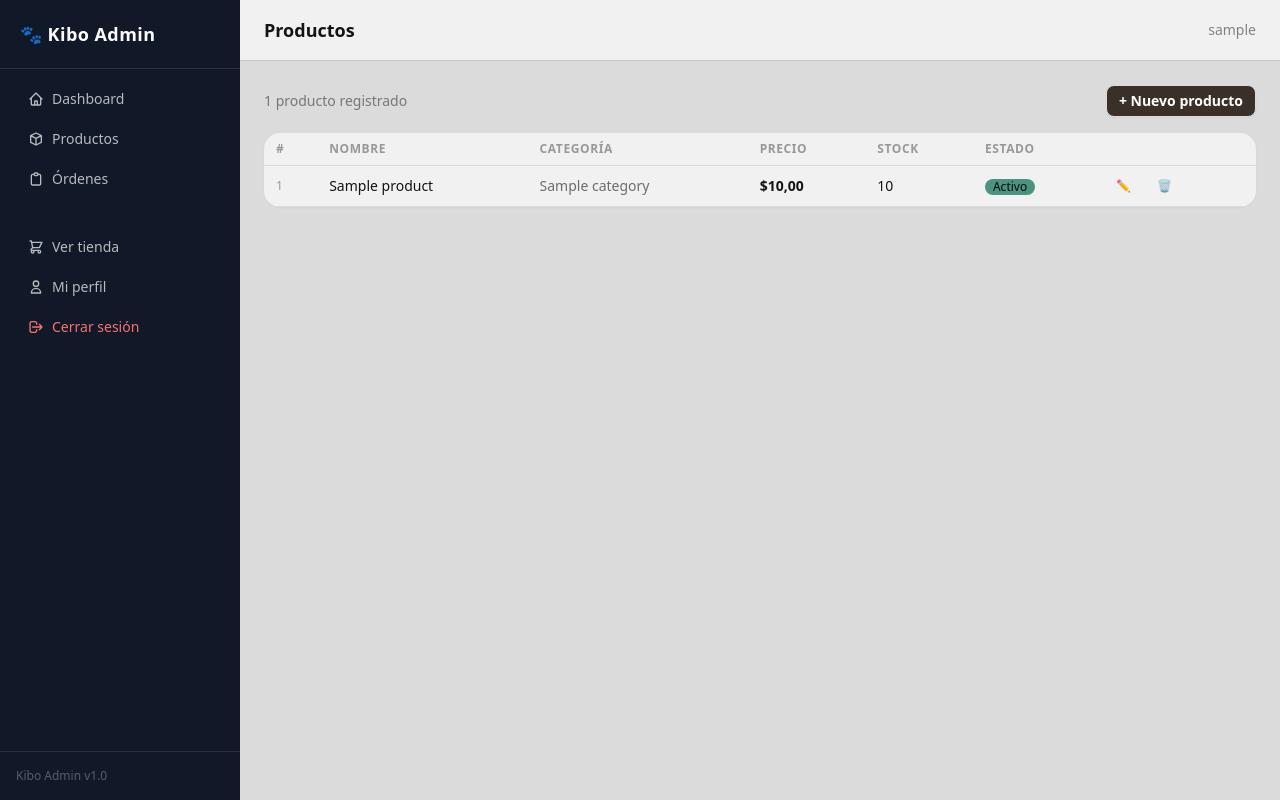
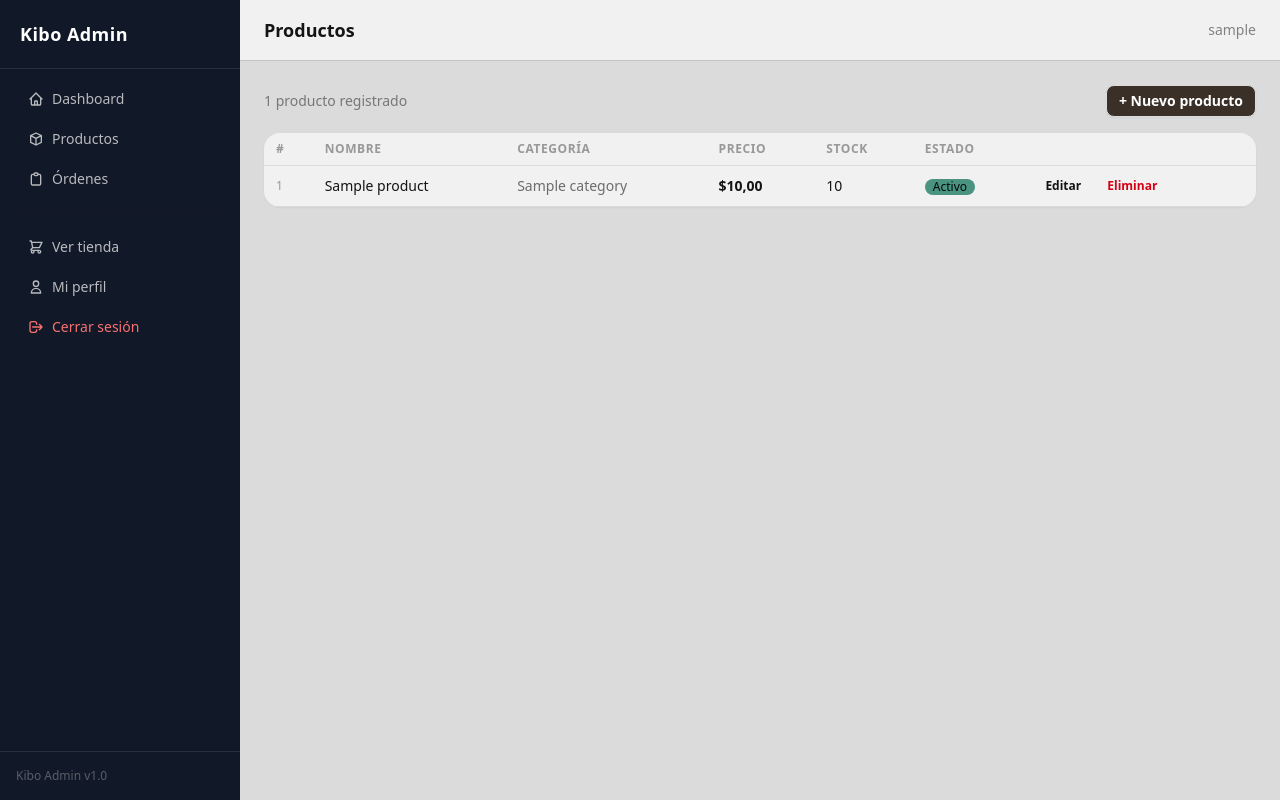
Before and after one commit to SebastianAc02/arquitectura_sfotware_ecommerce, a Django app: page /panel/productos/ in a window 1280 px wide. Run offline with Django 5.2, Linux system fonts and the light colour scheme; a user stored in the database is signed in; tables that the repository leaves empty hold one stand-in row (values such as "Sample post"); some libraries are stand-ins or nearby versions.

```diff
--- a/admin_panel/templates/admin_panel/dashboard.html
+++ b/admin_panel/templates/admin_panel/dashboard.html
@@ -33,7 +33,7 @@
     <div class="card bg-base-100 shadow-sm">
         <div class="card-body">
             <h3 class="text-xs font-semibold uppercase tracking-widest text-base-content/40 mb-3">
-                🏆 Top productos vendidos
+                Top productos vendidos
             </h3>
             <ul class="space-y-2">
                 {% for p in top_products %}
--- a/admin_panel/templates/admin_panel/product_confirm_delete.html
+++ b/admin_panel/templates/admin_panel/product_confirm_delete.html
@@ -8,7 +8,7 @@
         <div class="card-body p-6">
             <div class="flex items-start gap-4 mb-6">
                 <div class="w-12 h-12 rounded-full bg-error/10 flex items-center justify-center flex-shrink-0 text-xl">
-                    ⚠️
+                    Advertencia
                 </div>
                 <div>
                     <h3 class="font-bold text-lg">¿Eliminar producto?</h3>
--- a/admin_panel/templates/admin_panel/product_list.html
+++ b/admin_panel/templates/admin_panel/product_list.html
@@ -42,8 +42,8 @@
                     </td>
                     <td>
                         <div class="flex gap-2">
-                            <a class="btn btn-xs btn-ghost" href="{% url 'admin_panel:product_edit' product.id %}">✏️</a>
-                            <a class="btn btn-xs btn-ghost text-error" href="{% url 'admin_panel:product_delete' product.id %}">🗑️</a>
+                            <a class="btn btn-xs btn-ghost" href="{% url 'admin_panel:product_edit' product.id %}">Editar</a>
+                            <a class="btn btn-xs btn-ghost text-error" href="{% url 'admin_panel:product_delete' product.id %}">Eliminar</a>
                         </div>
                     </td>
                 </tr>
--- a/admin_panel/views.py
+++ b/admin_panel/views.py
@@ -1,5 +1,7 @@
 # Author: Equipo Kibo
 # Vistas del PANEL ADMIN custom
+
+import functools
 
 from django.contrib import messages
 from django.contrib.auth.decorators import login_required
@@ -17,9 +19,11 @@ def _is_admin_user(user):
 
 
 def admin_required(view_func):
-    """Decorator simple para restringir acceso a usuarios con profile.is_admin=True."""
-
+    """Decorator para restringir acceso a usuarios con profile.is_admin=True.
+    functools.wraps preserva el nombre de la view para que los {% url %} funcionen.
+    """
     @login_required
+    @functools.wraps(view_func)
     def _wrapped(request, *args, **kwargs):
         if not _is_admin_user(request.user):
             return HttpResponseForbidden('No tienes permisos para acceder al panel administrativo.')
--- a/store/management/commands/seed_demo_data.py
+++ b/store/management/commands/seed_demo_data.py
@@ -63,7 +63,7 @@ PRODUCTS = [
     # Higiene
     ('Arena Aglomerante Lavanda 10kg', 'Higiene', 'gato', 'todos', Decimal('55.00'), 27),
     ('Shampoo Hipoalergénico Canino', 'Higiene', 'perro', 'todos', Decimal('34.90'), 50),
-    ('Toallitas Húmedas Mascotas x80', 'Higiene', 'Higiene', 'todos', Decimal('21.00'), 66),
+    ('Toallitas Húmedas Mascotas x80', 'Higiene', 'todos', 'todos', Decimal('21.00'), 66),
     ('Removedor de Olores Enzimático', 'Higiene', 'todos', 'todos', Decimal('39.90'), 24),
 
     # Accesorios
@@ -95,7 +95,7 @@ class Command(BaseCommand):
 
     @transaction.atomic
     def handle(self, *args, **options):
-        self.stdout.write(self.style.NOTICE('🌱 Iniciando seed demo data...'))
+        self.stdout.write(self.style.NOTICE('Iniciando seed demo data...'))
 
         # 1) Usuarios demo
         admin_user, _ = User.objects.get_or_create(
@@ -237,7 +237,7 @@ class Command(BaseCommand):
             for p in picks:
                 Wishlist.objects.get_or_create(user=user, product=p)
 
-        self.stdout.write(self.style.SUCCESS('✅ Seed completado exitosamente.'))
+        self.stdout.write(self.style.SUCCESS('Seed completado exitosamente.'))
         self.stdout.write('Credenciales demo:')
         self.stdout.write('  Admin:   kibo_admin / kibo12345')
         self.stdout.write('  Cliente: cliente1..cliente5 / kibo12345')
--- a/templates/base_admin.html
+++ b/templates/base_admin.html
@@ -25,7 +25,7 @@
                     <path stroke-linecap="round" stroke-linejoin="round" stroke-width="2" d="M4 6h16M4 12h16M4 18h16"/>
                 </svg>
             </label>
-            <span class="font-bold text-lg">🐾 Kibo Admin</span>
+            <span class="font-bold text-lg">Kibo Admin</span>
         </div>
 
         <!-- Page header -->
@@ -56,7 +56,7 @@
             <!-- Brand -->
             <div class="p-5 border-b border-white/10">
                 <a href="{% url 'admin_panel:dashboard' %}" class="text-white font-bold text-lg tracking-wide">
-                    🐾 Kibo Admin
+                    Kibo Admin
                 </a>
             </div>
 
```
